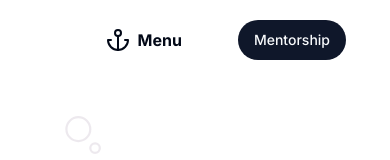
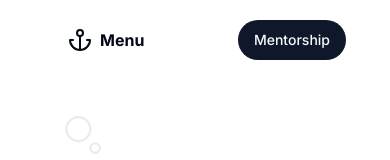
Before and after one commit to FrontendFreaks/Official-Website, a Next.js app: page / in a window 390 px wide. Shown: the top 160 px of the page. Built offline with nearby package versions, Linux system fonts and the light colour scheme.

Commit message:
fixed navbar responsive issues

```diff
--- a/components/layout/main-nav.tsx
+++ b/components/layout/main-nav.tsx
@@ -18,7 +18,7 @@ export default function MainNav({ items, children }: MainNavProps) {
   const [showMobileMenu, setShowMobileMenu] = useState<boolean>(false);
 
   return (
-    <div className="flex gap-6 md:gap-10 justify-between w-full">
+    <div className="flex gap-6 md:gap-10 w-full">
       <Link href="/" className="hidden items-center space-x-2 md:flex">
         <Icons.logo />
         <span className="hidden text-lg font-bold sm:inline-block">
```
